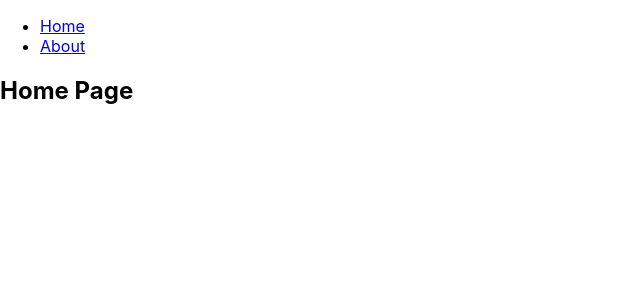
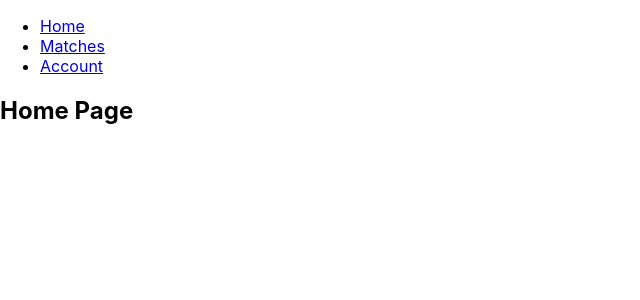
Before and after one commit to zach-belecanech/AppHack-FrontEnd, a React (Create React App) app in the folder my-react/: page / in a window 1280 px wide. Shown: the top 300 px of the page, without its empty margins (0-640 px from the left). Built offline with nearby package versions, Linux system fonts and the light colour scheme.

Commit message:
Added dif sections

```diff
--- a/my-react/src/App.js
+++ b/my-react/src/App.js
@@ -11,13 +11,17 @@ function App() {
               <Link to="/">Home</Link>
             </li>
             <li>
-              <Link to="/about">About</Link>
+              <Link to="/Matches">Matches</Link>
+            </li>
+            <li>
+              <Link to="/Account">Account</Link>
             </li>
           </ul>
         </nav>
         <Routes>
           <Route path="/" element={<Home />} />
-          <Route path="/about" element={<About />} />
+          <Route path="/Matches" element={<Matches />} />
+          <Route path="/Account" element={<Account />} />
         </Routes>
       </div>
     </Router>
@@ -28,8 +32,12 @@ function Home() {
   return <h2>Home Page</h2>;
 }
 
-function About() {
-  return <h2>About Page</h2>;
+function Matches() {
+  return <h2>Matches Page</h2>;
+}
+
+function Account() {
+  return <h2>Account Page</h2>;
 }
 
 export default App;
```
